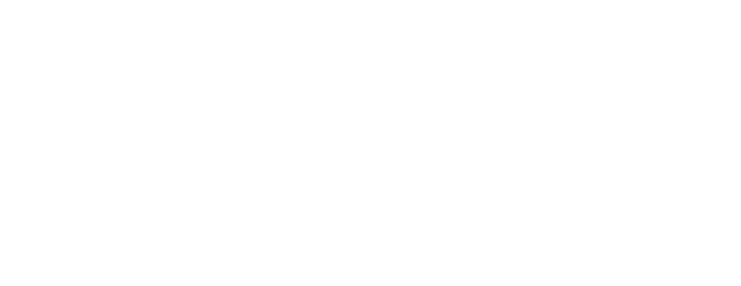
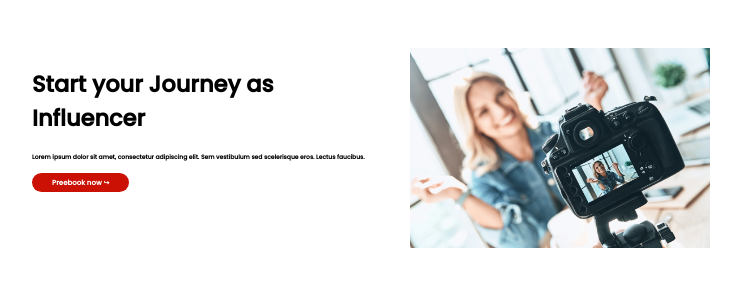
Before and after one commit to sanzidaa71/influencer-gears, a plain HTML site: page index.html in a window 1280 px wide. Shown: the whole page, without its empty margins (1-742 px from the left). Drawn offline with Linux system fonts and the light colour scheme.

Commit message:
fast-section

```diff
--- a/index.html
+++ b/index.html
@@ -6,9 +6,36 @@
     <meta http-equiv="X-UA-Compatible" content="IE=edge">
     <meta name="viewport" content="width=device-width, initial-scale=1.0">
     <title>Document</title>
+    <link rel="stylesheet" href="stylesheet.css">
+
+    <link rel="preconnect" href="https://fonts.googleapis.com">
+    <link rel="preconnect" href="https://fonts.gstatic.com" crossorigin>
+    <link href="https://fonts.googleapis.com/css2?family=Poppins:wght@400;500&display=swap" rel="stylesheet">
+
 </head>
 
 <body>
+    <section class="fast-container">
+        <div>
+            <h1>
+                Start your Journey as <br> Influencer
+            </h1>
+            <p class="peragrap">Lorem ipsum dolor sit amet, consectetur adipiscing elit. Sem
+                vestibulum sed scelerisque eros. Lectus faucibus.
+            </p>
+            <div>
+                <a class="button" target="blank" href="https://www.linkedin.com/in/sanzida-akter-1366a81b6/">Preebook
+                    now &#x21AA;</a>
+
+            </div>
+
+        </div>
+        <div class="images">
+            <img src="images/shooting.jpg" alt="">
+        </div>
+
+    </section>
+
 
 </body>
 
--- /dev/null
+++ b/stylesheet.css
@@ -0,0 +1,47 @@
+
+
+.fast-container{
+    font-family: 'Poppins', sans-serif;
+    display: flex;
+    padding-left: 25px;
+    font-size: 15px;
+    font-weight: bold;
+    padding-top: 40px;
+
+}
+.fast-container img{
+
+    padding-left: 25px;
+
+    size: 200px;
+    width: 300px;
+
+    margin-right: 35px;
+    margin-left: 20px;
+
+
+}
+
+.peragrap{
+    font-size: 6px;
+   font-weight: bold;
+}
+
+.button{
+    font-size: 7px;
+    color: white;
+    text-decoration: none;
+    background-color: rgb(202, 17, 4);
+    padding: 5px 20px ;
+    border-radius: 20px;
+
+
+}
+.button :hover{
+   transition: ease-in-out;
+    background-color: white;
+}
+.images :hover {
+    transform: scale(1.2);
+    transition: transform 0.5s ease-in-out;
+}
```
Also changed, not shown: images/shooting.jpg (added).
